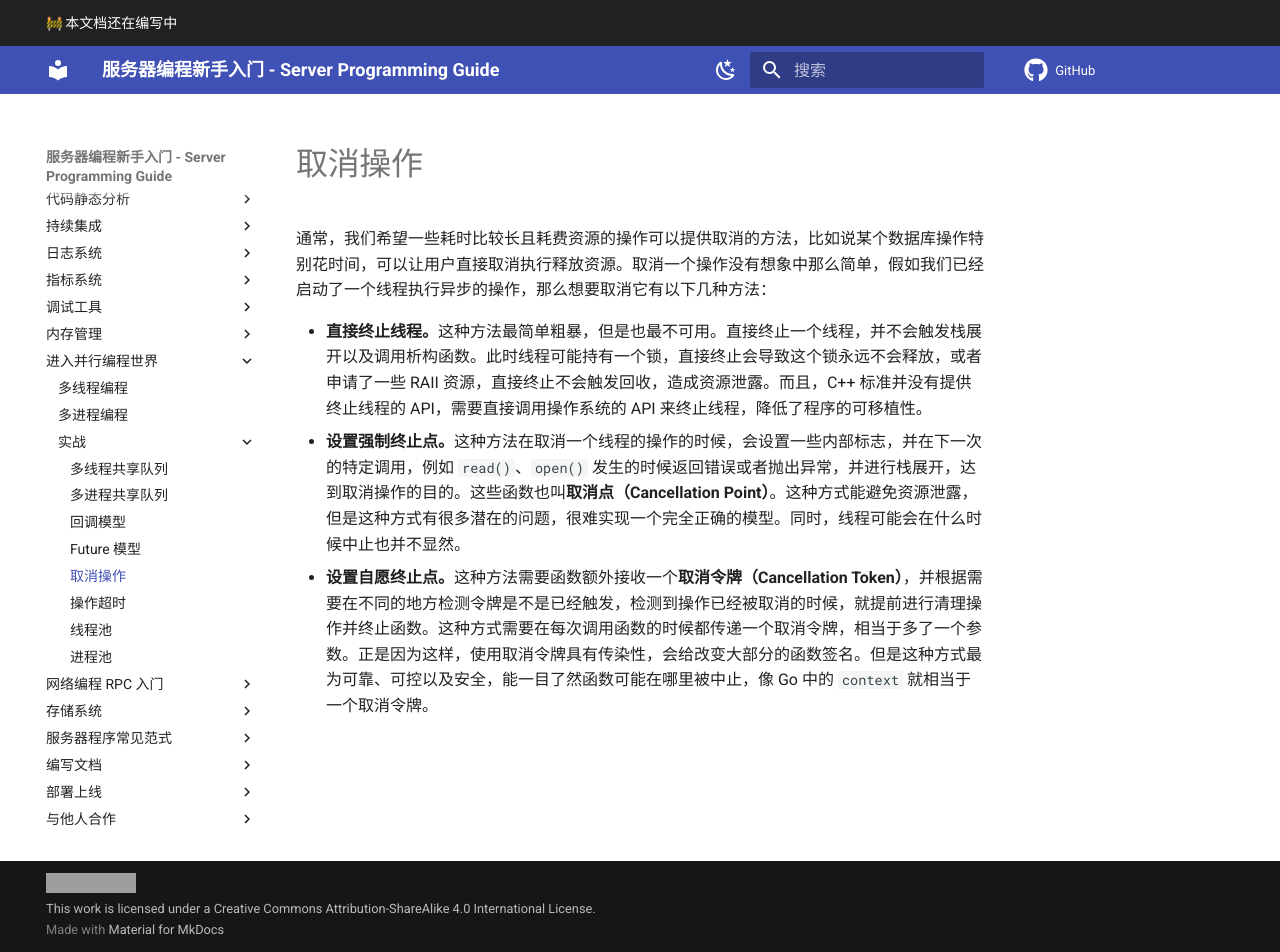
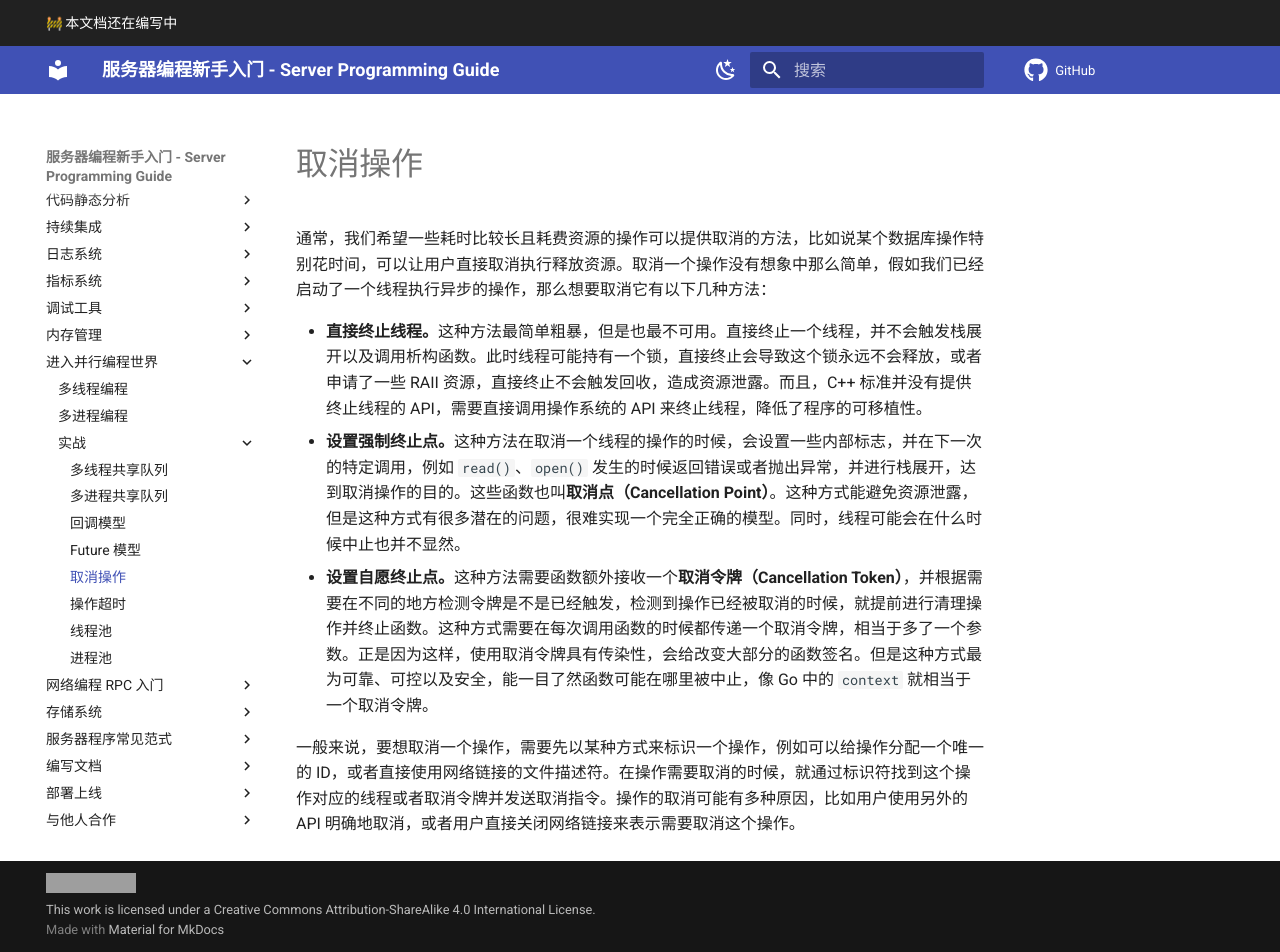
Before and after one commit to howardlau1999/server-programming-guide, an MkDocs documentation site: the page built from docs/parallel/practice/cancellation.md, in a window 1280 px wide and 952 px high. Built offline with MkDocs 1.6.1 and Material for MkDocs 9.7.7, drawn with Linux system fonts in a browser that asks for light colours; emoji names are drawn with the system emoji font; comment, search, counter and statistics services are not loaded; grey boxes are pictures that could not be loaded.

Commit message:
cancellation

```diff
--- a/docs/parallel/practice/cancellation.md
+++ b/docs/parallel/practice/cancellation.md
@@ -5,3 +5,5 @@
 - **直接终止线程。**这种方法最简单粗暴，但是也最不可用。直接终止一个线程，并不会触发栈展开以及调用析构函数。此时线程可能持有一个锁，直接终止会导致这个锁永远不会释放，或者申请了一些 RAII 资源，直接终止不会触发回收，造成资源泄露。而且，C++ 标准并没有提供终止线程的 API，需要直接调用操作系统的 API 来终止线程，降低了程序的可移植性。
 - **设置强制终止点。**这种方法在取消一个线程的操作的时候，会设置一些内部标志，并在下一次的特定调用，例如 `read()`、`open()` 发生的时候返回错误或者抛出异常，并进行栈展开，达到取消操作的目的。这些函数也叫**取消点（Cancellation Point）**。这种方式能避免资源泄露，但是这种方式有很多潜在的问题，很难实现一个完全正确的模型。同时，线程可能会在什么时候中止也并不显然。
 - **设置自愿终止点。**这种方法需要函数额外接收一个**取消令牌（Cancellation Token）**，并根据需要在不同的地方检测令牌是不是已经触发，检测到操作已经被取消的时候，就提前进行清理操作并终止函数。这种方式需要在每次调用函数的时候都传递一个取消令牌，相当于多了一个参数。正是因为这样，使用取消令牌具有传染性，会给改变大部分的函数签名。但是这种方式最为可靠、可控以及安全，能一目了然函数可能在哪里被中止，像 Go 中的 `context` 就相当于一个取消令牌。
+
+一般来说，要想取消一个操作，需要先以某种方式来标识一个操作，例如可以给操作分配一个唯一的 ID，或者直接使用网络链接的文件描述符。在操作需要取消的时候，就通过标识符找到这个操作对应的线程或者取消令牌并发送取消指令。操作的取消可能有多种原因，比如用户使用另外的 API 明确地取消，或者用户直接关闭网络链接来表示需要取消这个操作。
```
